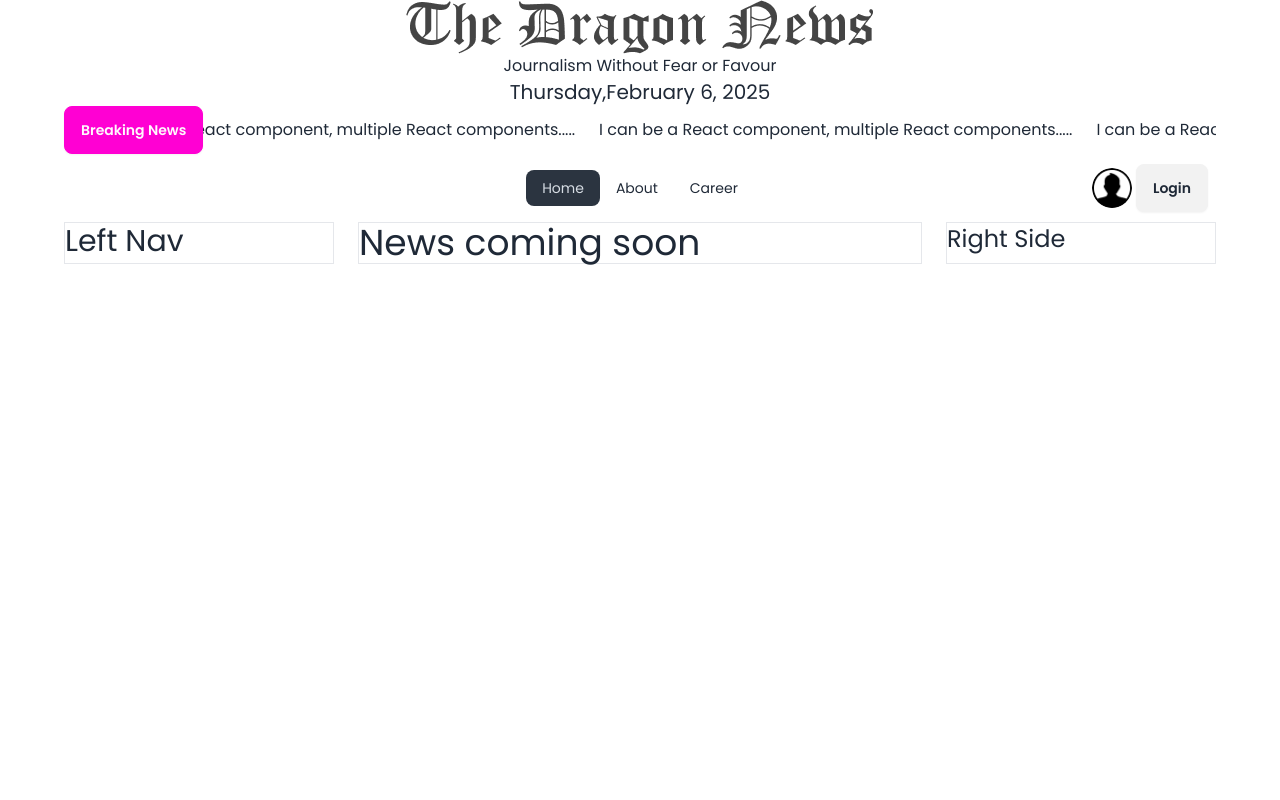
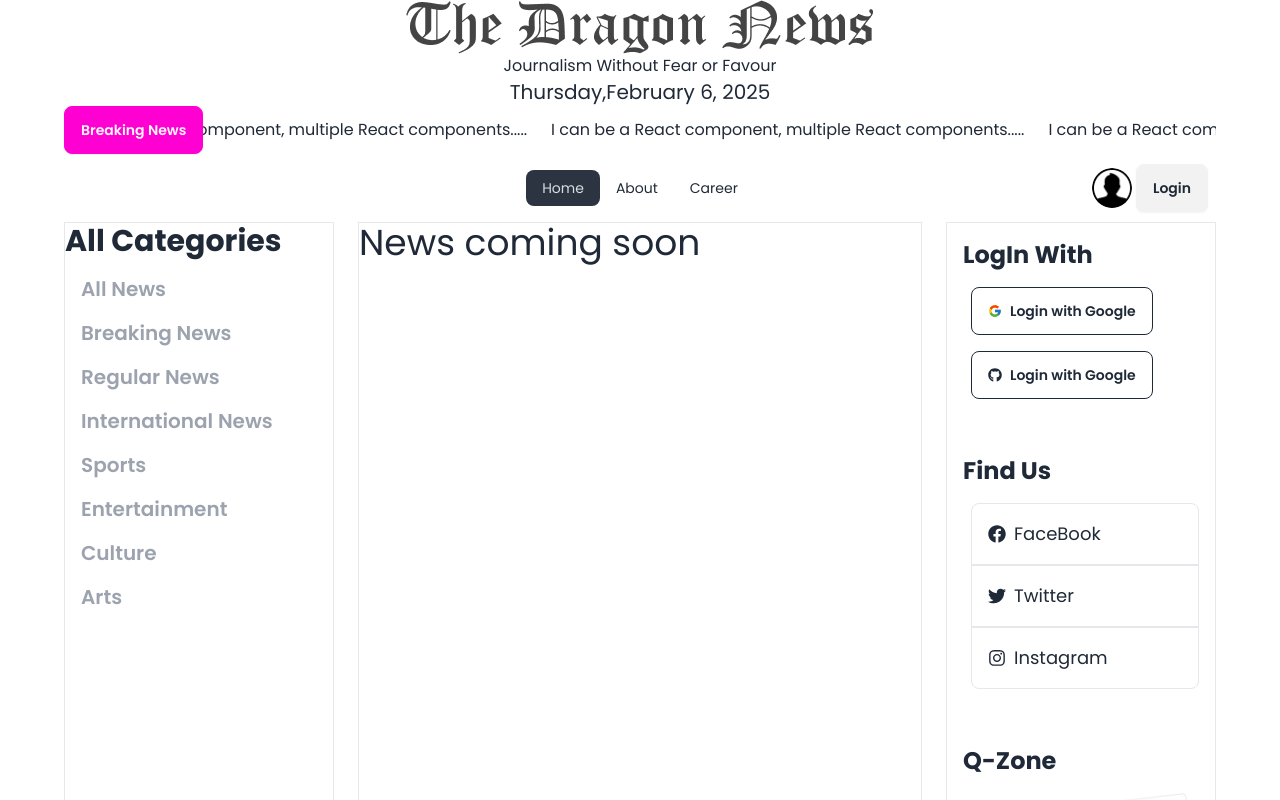
Before and after one commit to Rakibul12356/News-layout-project, a React (Vite) app: page / in a window 1280 px wide. Shown: the top 800 px of the page. Built offline with nearby package versions, Linux system fonts and the light colour scheme.

Commit message:
left nav complite

```diff
--- a/package.json
+++ b/package.json
@@ -17,6 +17,7 @@
     "react": "^19.0.0",
     "react-dom": "^19.0.0",
     "react-fast-marquee": "^1.6.5",
+    "react-icons": "^5.4.0",
     "react-router-dom": "^7.1.5",
     "sort-by": "^0.0.2"
   },
--- a/src/pages/shared/LeftSideNav.jsx
+++ b/src/pages/shared/LeftSideNav.jsx
@@ -1,8 +1,23 @@
+import { useEffect, useState } from "react"
+import { Link } from "react-router-dom";
 
 const LeftSideNav = () => {
+    const [categories,setCategories] = useState([]);
+    useEffect(()=>{
+        fetch('categories.json')
+        .then(res => res.json())
+        .then(data => setCategories(data))
+    },[])
   return (
-    <div>
-      <h2 className="text-3xl">Left Nav</h2>
+    <div className="space-y-4">
+      <h2 className="text-3xl font-bold">All Categories</h2>
+      {
+        categories.map(category => <Link
+            className="block ml-4 text-xl font-semibold text-gray-400  "
+             key={category.id}
+             to={`/category/${category.id}`}
+             >{category.name}</Link>)
+      }
     </div>
   )
 }
--- a/src/pages/shared/RightSideNav.jsx
+++ b/src/pages/shared/RightSideNav.jsx
@@ -1,8 +1,41 @@
-
+import { FcGoogle } from "react-icons/fc";
+import { FaFacebook, FaGithub, FaInstagram, FaTwitter } from "react-icons/fa";
+import qZone1 from "../../assets/playground.png"
+import qZone2 from "../../assets/swimming.png"
+import qZone3 from "../../assets/class.png"
 const RightSideNav = () => {
     return (
         <div>
-            <h2 className="text-2xl">Right Side</h2>
+            {/**section-1 login */}
+            <div className="p-4 space-y-4 md:space-x-2 mb-6">
+                <h2 className="text-2xl font-bold ">LogIn With</h2>
+                <button className="btn btn-outline ">
+                <FcGoogle />
+                   Login with Google
+                </button>
+                <button className=" btn btn-outline">
+                <FaGithub />
+                   Login with Google
+                </button>
+            </div>
+              {/**section-2 */}
+            <div className=" p-4 md:space-x-2 mb-6">
+                <h2 className="text-2xl mb-4 font-bold ">Find Us</h2>
+                <a className="p-4 flex gap-2 border  rounded-t-lg text-lg items-center" href=""><FaFacebook></FaFacebook>
+                FaceBook</a>
+                <a className="p-4 flex gap-2 border   text-lg items-center" href=""><FaTwitter></FaTwitter>
+                Twitter</a>
+                <a className="p-4 flex gap-2 border  rounded-b-lg text-lg items-center" href=""><FaInstagram></FaInstagram>
+                Instagram</a>
+            </div>
+               {/**section-3 Q-zone */}
+               <div className="p-4 space-y-4 md:space-x-2 mb-6">
+                <h2 className="text-2xl font-bold ">Q-Zone</h2>
+                <img src={qZone2} alt="" />
+                <img src={qZone1} alt="" />
+                <img src={qZone3} alt="" />
+
+            </div>
         </div>
     );
 };
```
Also changed, not shown: 1 other file (tests, documents, lock files or other folders).
